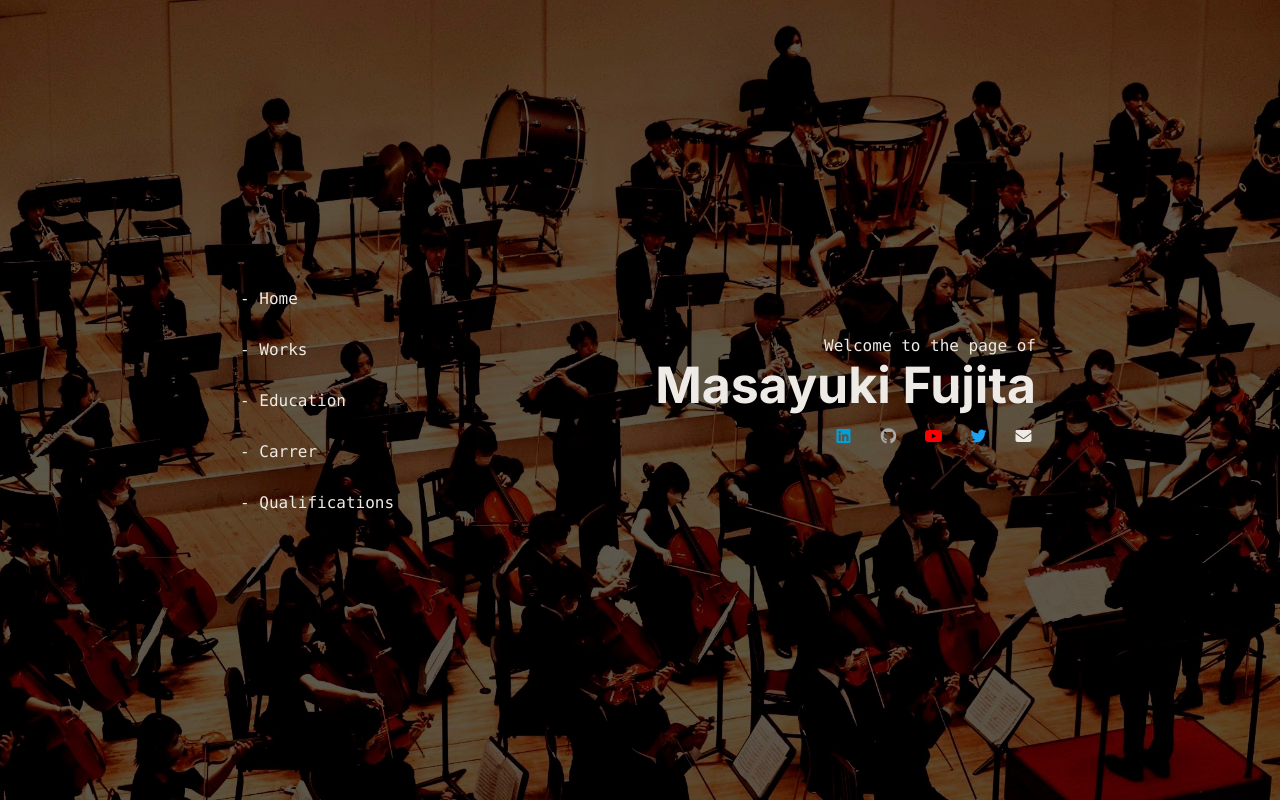
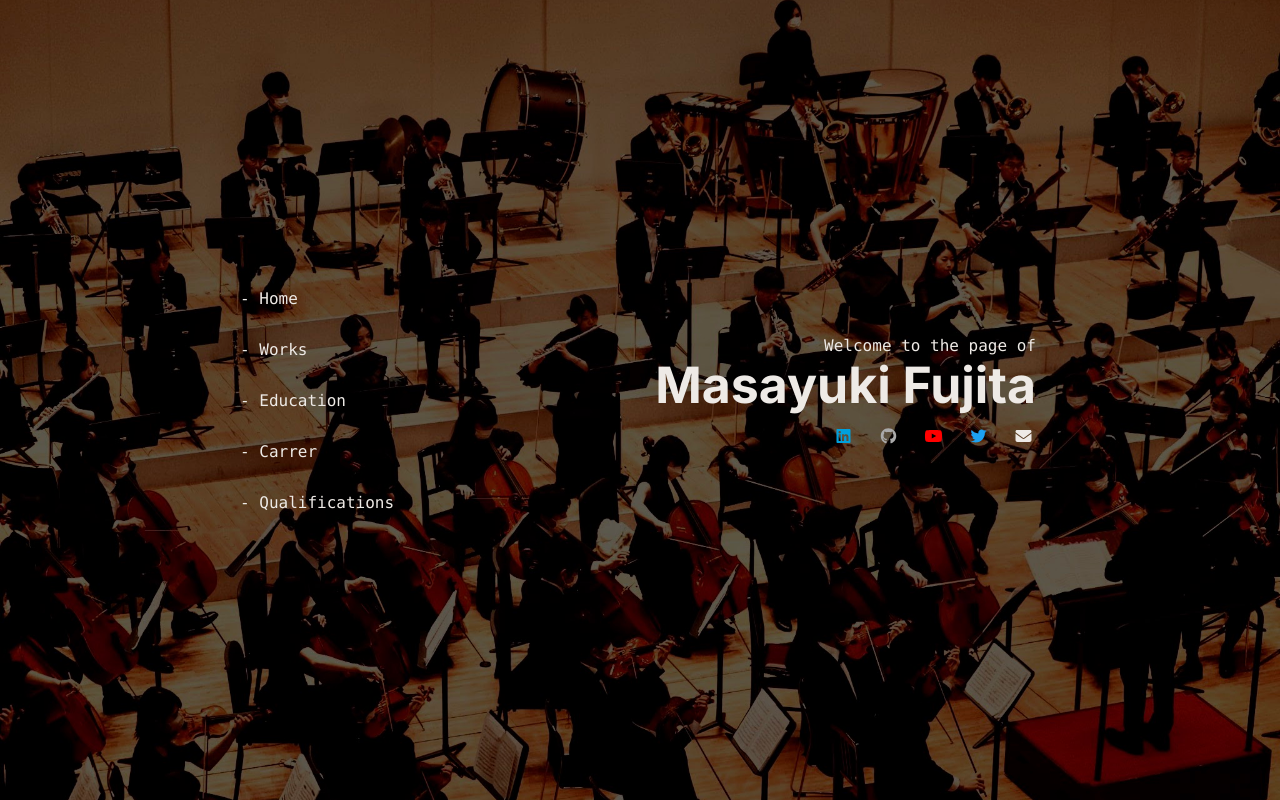
Before and after one commit to massanf/massanf.github.io, a Next.js app: page / in a window 1280 px wide. Built offline with nearby package versions, Linux system fonts and the light colour scheme.

Commit message:
fix: background position

```diff
--- a/components/template.tsx
+++ b/components/template.tsx
@@ -34,7 +34,8 @@ export default function Template(props: { children: string | number | boolean |
                 backgroundImage: `url(${bg.src})`,
                 width: '100%',
                 height: '100%',
-                backgroundSize: 'cover'
+                backgroundSize: 'cover',
+                backgroundPosition: '80% 20%'
             }}>
                 <div className={styles.navbarButtonWrap}>
                     <a onClick={() => setState({ isPaneOpen: true })} className={styles.navbarButton}>
--- a/styles/Home.module.css
+++ b/styles/Home.module.css
@@ -10,6 +10,7 @@
     position: fixed;
     overflow: scroll;
     background-color: #280000;
+    background-position: right;
 }
 
 .description {
```
